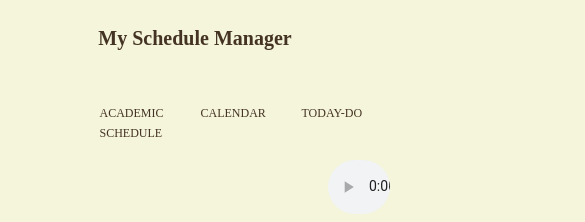
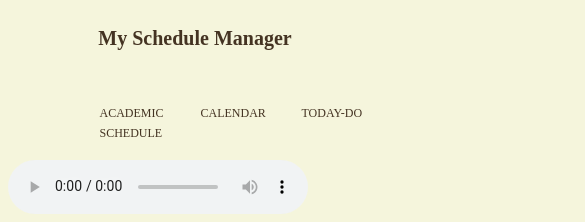
Before and after one commit to w303040/manager, a plain HTML site: page index.html in a window 390 px wide. Shown: the top 222 px of the page, 585 px wide, since content can reach past the window. Drawn offline with Linux system fonts and the light colour scheme.

Commit message:
Update style.css

```diff
--- a/style.css
+++ b/style.css
@@ -282,4 +282,8 @@ audio{
    font-size: 10px;
  }
 
+ audio{
+   margin-left:0;
+ }
+
 }
```
